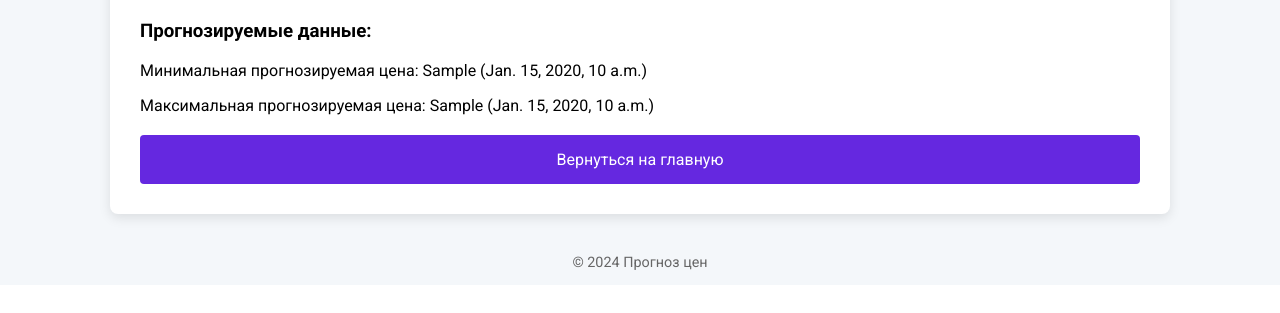
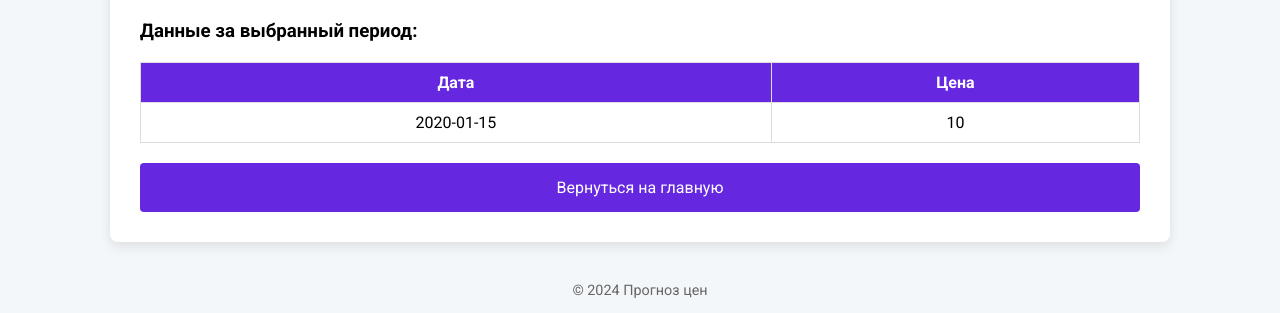
Before and after one commit to KatyaKonovalova/Pricing_model, a Django app: template audit/templates/audit/graph.html in a window 1280 px wide. Shown: the part 1252-1565 px from the top of the page. Before the commit the page ends 1522 px from the top, so only its background shows below. Run offline with Django 4.2, Linux system fonts and the light colour scheme; the template is opened without the code that fills it: most values are stand-ins (such as "Sample title", 1, 10 or a date in 2020); some libraries are stand-ins or nearby versions.

Commit message:
add table with data forecast

```diff
--- a/audit/templates/audit/graph.html
+++ b/audit/templates/audit/graph.html
@@ -62,8 +62,22 @@
         }
         #graph {
             width: 100%;
-            height: 600px; /* Увеличение размера графика */
+            height: 600px;
             margin: 20px 0;
+        }
+        table {
+            width: 100%;
+            border-collapse: collapse;
+            margin-top: 20px;
+        }
+        th, td {
+            padding: 10px;
+            border: 1px solid #ddd;
+            text-align: center;
+        }
+        th {
+            background-color: #6528e0;
+            color: white;
         }
         .return-button {
             padding: 15px;
@@ -103,18 +117,18 @@
             {% endfor %}
         </datalist>
 
+        <label for="price_type">Тип цены:</label>
+        <select id="price_type" name="price_type">
+            <option value="median" {% if price_type == 'median' %}selected{% endif %}>Медианная</option>
+            <option value="max" {% if price_type == 'max' %}selected{% endif %}>Максимальная</option>
+            <option value="min" {% if price_type == 'min' %}selected{% endif %}>Минимальная</option>
+        </select>
+
         <label for="trend_type">Тип линии тренда:</label>
         <select id="trend_type" name="trend_type">
             <option value="linear" {% if trend_type == 'linear' %}selected{% endif %}>Линейная</option>
             <option value="polynomial" {% if trend_type == 'polynomial' %}selected{% endif %}>Полиномиальная</option>
             <option value="average" {% if trend_type == 'average' %}selected{% endif %}>Средняя</option>
-        </select>
-
-        <label for="price_type">Тип цены:</label>
-        <select id="price_type" name="price_type">
-            <option value="median" {% if price_type == 'median' %}selected{% endif %}>Медианная</option>
-            <option value="min" {% if price_type == 'min' %}selected{% endif %}>Минимальная</option>
-            <option value="max" {% if price_type == 'max' %}selected{% endif %}>Максимальная</option>
         </select>
 
         <label for="forecast_period">Период прогноза (в днях):</label>
@@ -127,10 +141,24 @@
         {{ graph|safe }}
     </div>
 
-    {% if forecast_min and forecast_max %}
-        <h3>Прогнозируемые данные:</h3>
-        <p>Минимальная прогнозируемая цена: {{ forecast_min }} ({{ min_date }})</p>
-        <p>Максимальная прогнозируемая цена: {{ forecast_max }} ({{ max_date }})</p>
+    {% if table_data %}
+        <h3>Данные за выбранный период:</h3>
+        <table>
+            <thead>
+                <tr>
+                    <th>Дата</th>
+                    <th>Цена</th>
+                </tr>
+            </thead>
+            <tbody>
+                {% for date, price in table_data %}
+                    <tr>
+                        <td>{{ date }}</td>
+                        <td>{{ price }}</td>
+                    </tr>
+                {% endfor %}
+            </tbody>
+        </table>
     {% endif %}
 
     <a href="{% url 'audit:home' %}" class="return-button">Вернуться на главную</a>
```
Also changed, not shown: audit/views.py (+5 -19 lines).
